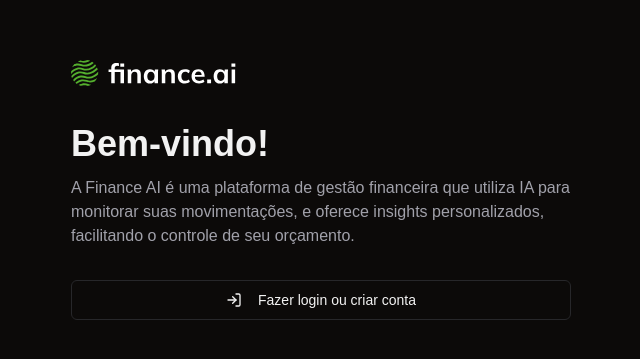
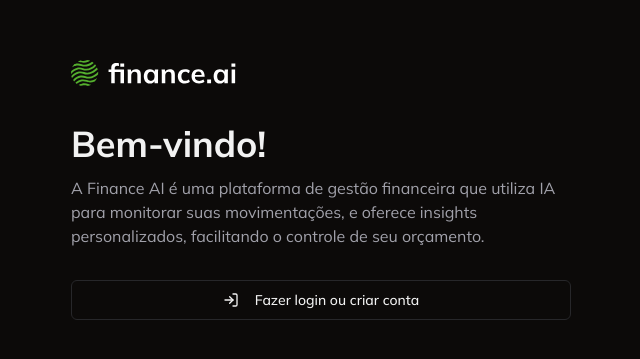
Before and after one commit to TiagoCoder2022/finance-ai, a Next.js app: page /login in a window 1280 px wide. Shown: the part 213-572 px from the top of the page, without its empty margins (319-959 px from the left). Built offline with nearby package versions, Linux system fonts and the light colour scheme; no server answers.

Commit message:
feat: update font to mulish

```diff
--- a/app/layout.tsx
+++ b/app/layout.tsx
@@ -1,25 +1,18 @@
 import type { Metadata } from "next";
-import localFont from "next/font/local";
+import { Mulish } from "next/font/google";
 import "./globals.css";
 import { ClerkProvider } from "@clerk/nextjs";
 import { dark } from "@clerk/themes";
 
-const geistSans = localFont({
-  src: "./fonts/GeistVF.woff",
-  variable: "--font-geist-sans",
-  weight: "100 900",
-});
-const geistMono = localFont({
-  src: "./fonts/GeistMonoVF.woff",
-  variable: "--font-geist-mono",
-  weight: "100 900",
+const mulish = Mulish({
+  subsets: ["latin"],
 });
 
 export const metadata: Metadata = {
   title: "Create Next App",
   description: "Generated by create next app",
 };
-//AULA 2 51 min
+
 export default function RootLayout({
   children,
 }: Readonly<{
@@ -28,7 +21,7 @@
   return (
     <html lang="en">
       <body
-        className={`${geistSans.variable} ${geistMono.variable} dark antialiased`}
+        className={`${mulish.className} dark antialiased`}
       >
        <ClerkProvider appearance={{baseTheme: dark}}>{children}</ClerkProvider>
       </body>
```
Also changed, not shown: app/fonts/GeistMonoVF.woff (deleted), app/fonts/GeistVF.woff (deleted).
